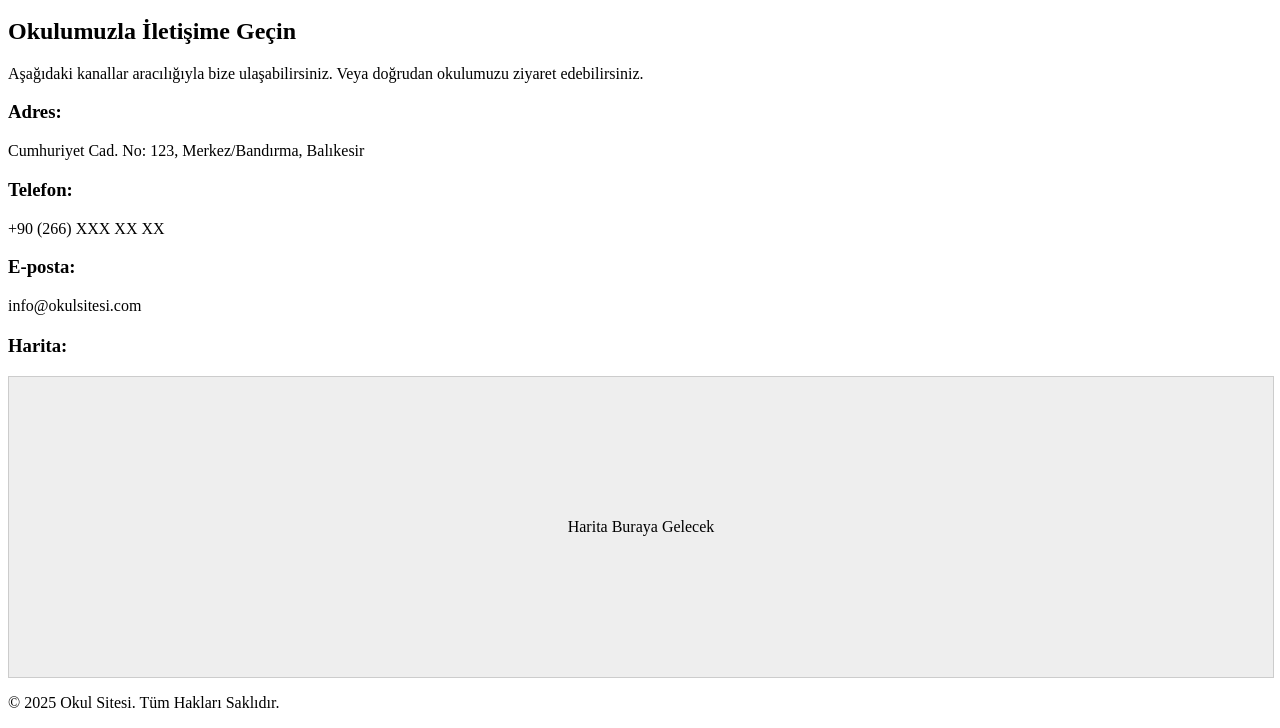
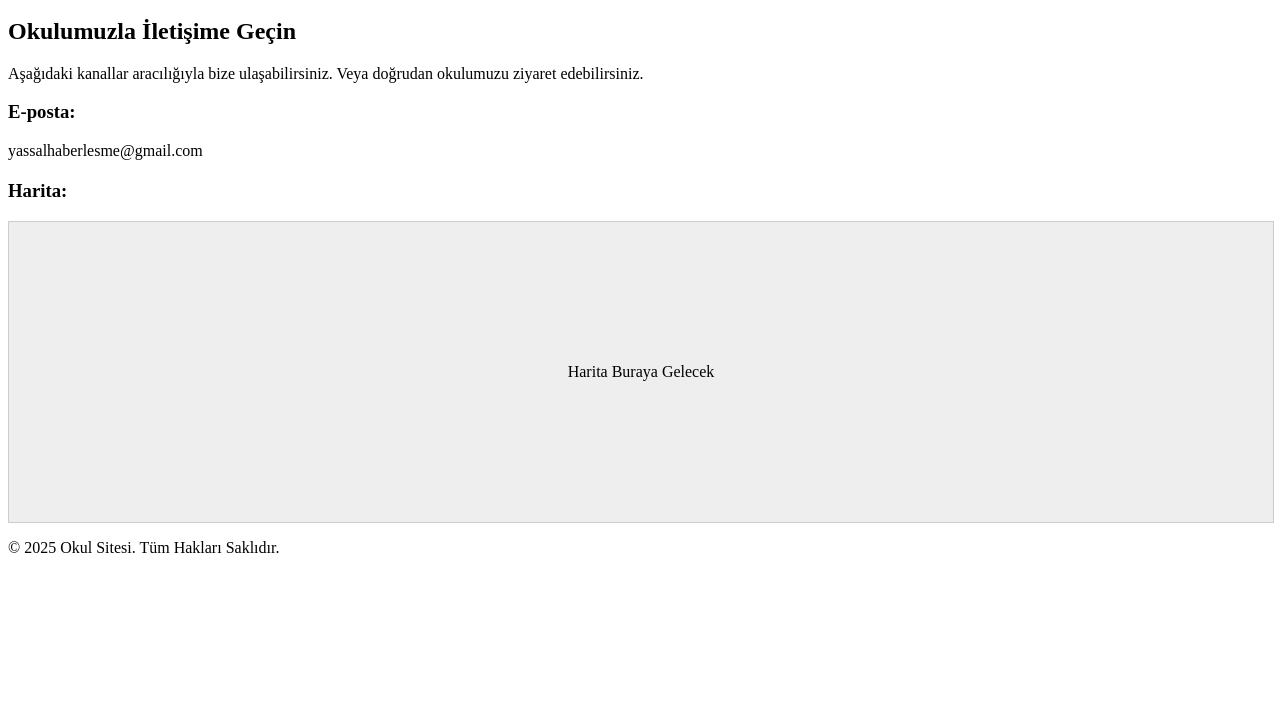
Before and after one commit to Gaymen999/yassal_haberlesme, a website: page public/contact.html in a window 1280 px wide. Shown: the part 100-828 px from the top of the page. After the commit the page ends 800 px from the top, so only its background shows below. Drawn offline with Linux system fonts and the light colour scheme; no server answers.

Commit message:
Update contact.html

```diff
--- a/public/contact.html
+++ b/public/contact.html
@@ -20,14 +20,9 @@
             <p>Aşağıdaki kanallar aracılığıyla bize ulaşabilirsiniz. Veya doğrudan okulumuzu ziyaret edebilirsiniz.</p>
 
             <div class="contact-details">
-                <h3>Adres:</h3>
-                <p>Cumhuriyet Cad. No: 123, Merkez/Bandırma, Balıkesir</p>
-
-                <h3>Telefon:</h3>
-                <p>+90 (266) XXX XX XX</p>
 
                 <h3>E-posta:</h3>
-                <p>info@okulsitesi.com</p>
+                <p>yassalhaberlesme@gmail.com</p>
 
                 <h3 style="margin-top: 20px;">Harita:</h3>
                 <div id="map-placeholder" style="width: 100%; height: 300px; background-color: #eee; border: 1px solid #ccc; display: flex; align-items: center; justify-content: center;">
```
